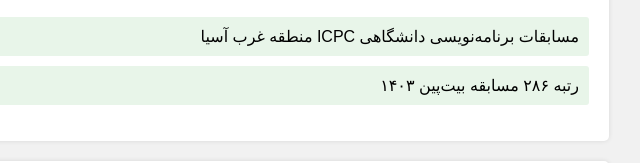
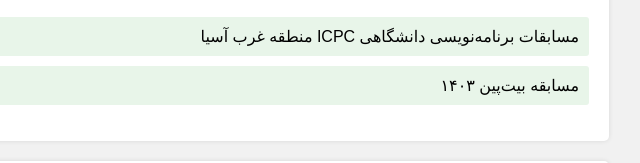
Before and after one commit to aminrm4/resum, a plain HTML site: page index.html in a window 1280 px wide. Shown: the part 1222-1385 px from the top of the page, 451-1091 px from the left. Drawn offline with Linux system fonts and the light colour scheme.

Commit message:
Update index.html

```diff
--- a/index.html
+++ b/index.html
@@ -45,7 +45,7 @@
         <h2>مسابقات:</h2>
         <ul>
             <li>مسابقات برنامه‌نویسی دانشگاهی ICPC منطقه غرب آسیا</li>
-            <li>رتبه ۲۸۶ مسابقه بیت‌پین ۱۴۰۳</li>
+            <li>  مسابقه بیت‌پین ۱۴۰۳</li>
         </ul>
     </section>
 
```
